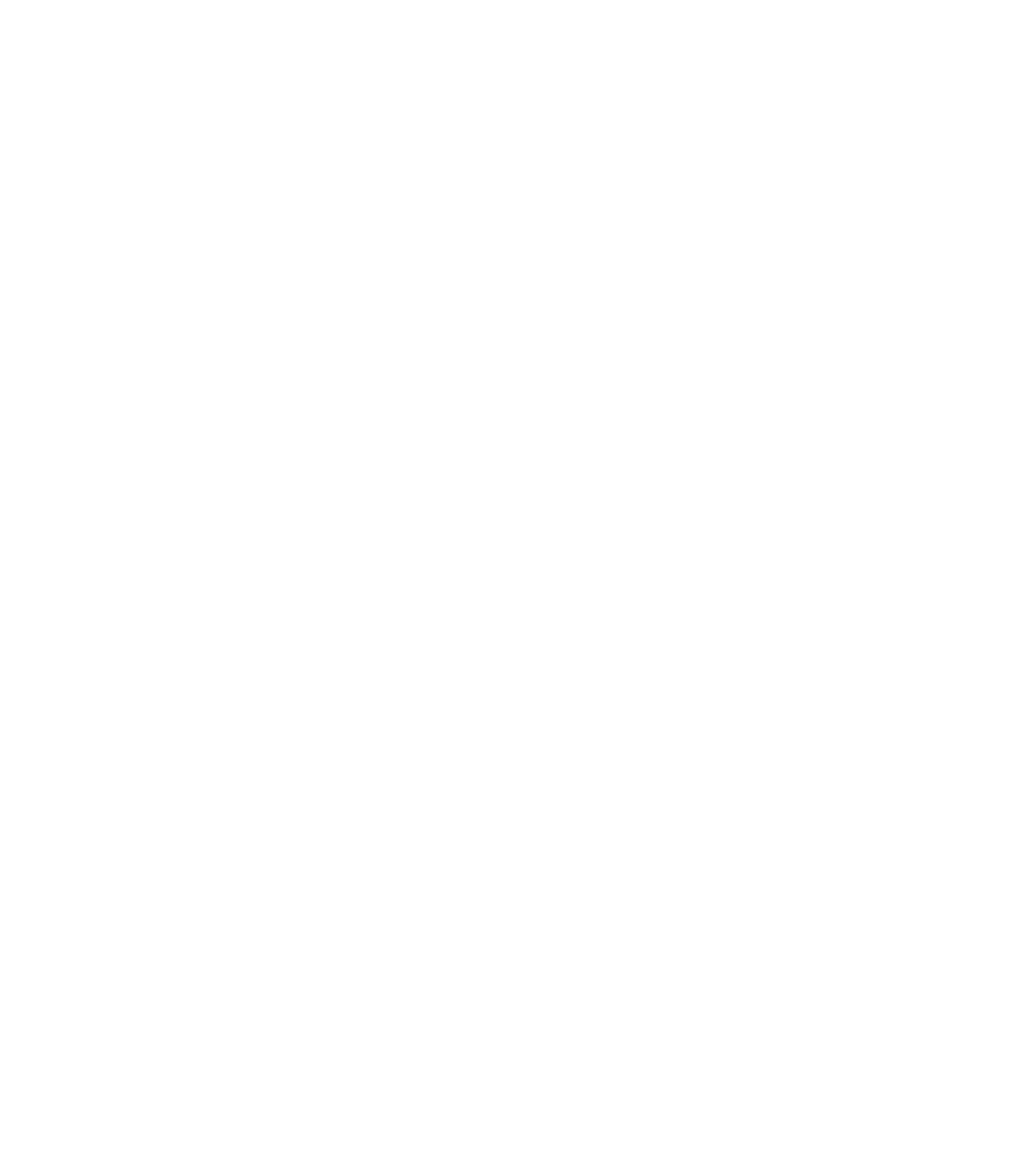
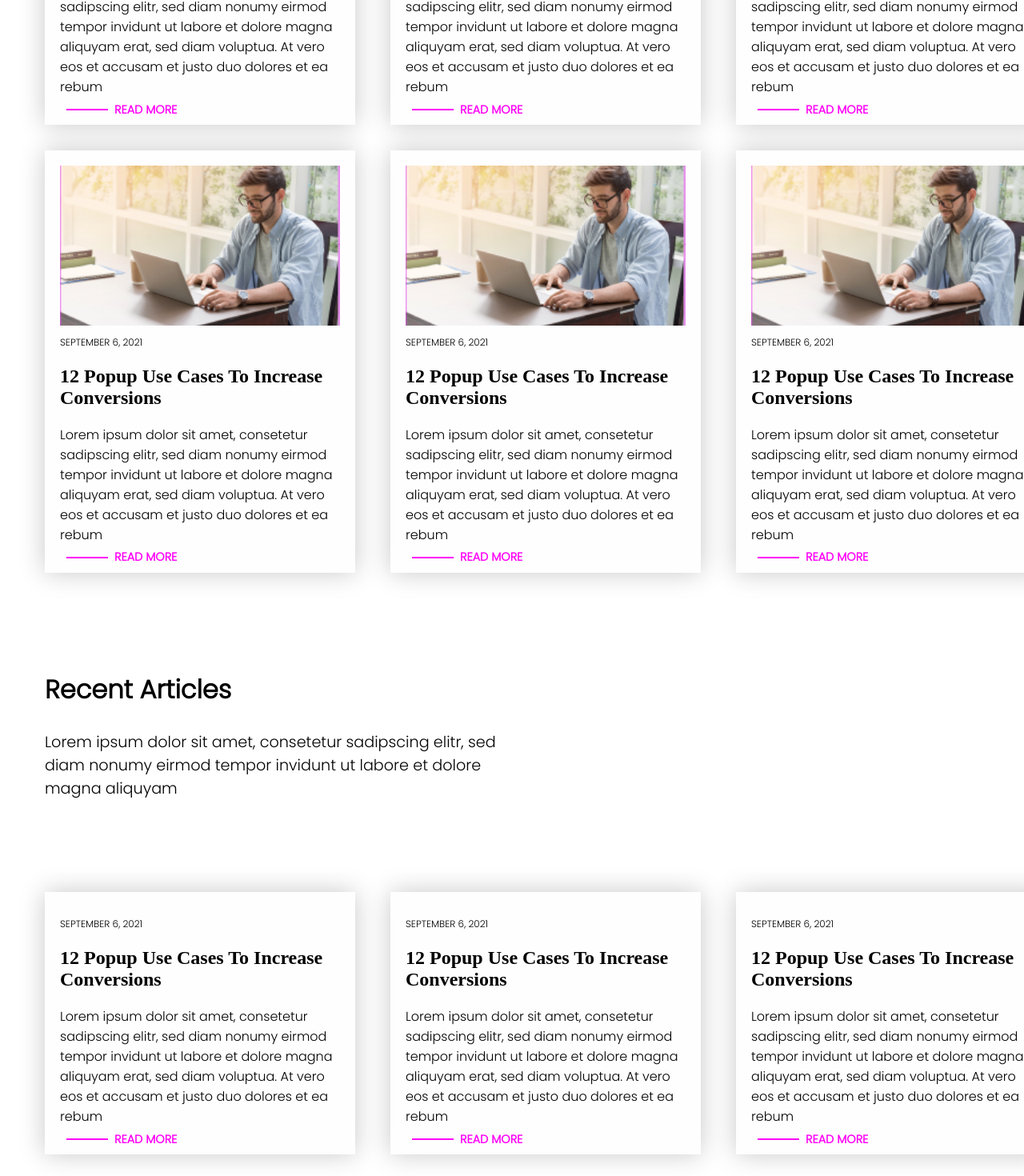
Before and after one commit to heiscostly/paddle-frontend-assessment, a Next.js app: page /blog in a window 1280 px wide. Shown: the part 1100-2570 px from the top of the page at 80% size. Before the commit the page ends 800 px from the top, so only its background shows below. Built offline with nearby package versions, Linux system fonts and the light colour scheme.

Commit message:
Done with recent post in the blog section

```diff
--- /dev/null
+++ b/components/BlogSection/BlogPost/BlogPost.jsx
@@ -0,0 +1,36 @@
+import React from "react";
+import { BlogPostContainer } from "./BlogPostStyle";
+
+function BlogPost({ image, title, description, date, id }) {
+  return (
+    <BlogPostContainer>
+      <div key={id} className="card-wrapper">
+        {image && (
+          <div
+            className="card-image"
+            style={{
+              backgroundImage: `url(${image})`,
+              backgroundRepeat: "no-repeat",
+              backgroundPosition: "center",
+              backgroundSize: "cover",
+              width: "100%",
+              height: "200px",
+            }}
+          ></div>
+        )}
+
+        <div className="card-content">
+          <p className="tag">{date}</p>
+          <h2>{title}</h2>
+          <p>{description}</p>
+        </div>
+        <div className="sec">
+          <span></span>
+          <h4>READ MORE</h4>
+        </div>
+      </div>
+    </BlogPostContainer>
+  );
+}
+
+export default BlogPost;
--- /dev/null
+++ b/components/BlogSection/BlogPost/BlogPostStyle.js
@@ -0,0 +1,38 @@
+import styled from "styled-components";
+export const BlogPostContainer = styled.div`
+  .card-wrapper {
+    background: #fefefe 0% 0% no-repeat padding-box;
+    box-shadow: 0px 0px 30px #00000038;
+    opacity: 1;
+    width: 350px;
+    padding: 19px;
+    position: relative;
+    .card-content {
+      .tag {
+        font-size: 12px;
+        font-family: "Poppins", sans-serif;
+      }
+      p {
+        font-size: 16px;
+        font-family: "Poppins", sans-serif;
+      }
+    }
+    .sec {
+      display: flex;
+      justify-content: center;
+      align-items: center;
+      position: absolute;
+      bottom: -11px;
+      span {
+        width: 50px;
+        border: 1px solid #ff00f7;
+        margin: 0.5rem;
+      }
+      h4 {
+        font-size: 0.9rem;
+        font-family: "Poppins", sans-serif;
+        color: #ff00f7;
+      }
+    }
+  }
+`;
--- /dev/null
+++ b/components/BlogSection/Recent/Recent.jsx
@@ -0,0 +1,18 @@
+import React from "react";
+import { RecentWrapper } from "./RecentStyle";
+import BlogPost from "../BlogPost/BlogPost";
+function Recent({ data }) {
+  return (
+    <RecentWrapper>
+      <div>
+        <h2>Recent Articles</h2>
+        <p>
+          Lorem ipsum dolor sit amet, consetetur sadipscing elitr, sed diam
+          nonumy eirmod tempor invidunt ut labore et dolore magna aliquyam
+        </p>
+      </div>
+    </RecentWrapper>
+  );
+}
+
+export default Recent;
--- /dev/null
+++ b/components/BlogSection/Recent/RecentStyle.js
@@ -0,0 +1,18 @@
+import styled from "styled-components";
+export const RecentWrapper = styled.div`
+  width: 100%;
+  div {
+    padding: 3rem;
+    h2 {
+      font-size: 2rem;
+      font-family: "Poppins", sans-serif;
+      font-weight: 700;
+    }
+    p {
+      font-size: 1.2rem;
+      font-family: "Poppins", sans-serif;
+      font-weight: 400;
+      width: 50%;
+    }
+  }
+`;
--- a/data/data.js
+++ b/data/data.js
@@ -4,8 +4,8 @@
     title: "12 Popup Use Cases To Increase Conversions",
     description:
       "Lorem ipsum dolor sit amet, consetetur sadipscing elitr, sed diam nonumy eirmod tempor invidunt ut labore et dolore magna aliquyam erat, sed diam voluptua. At vero eos et accusam et justo duo dolores et ea rebum",
-    image: "https://via.placeholder.com/150",
-    date: "SEPTEMBER 6, 2021 ",
+    image: "./img/user.png",
+    date: "SEPTEMBER 6, 2021",
     tag: ".FEATURED ARTICLE",
     affiliate: ".AFFILATE",
   },
@@ -14,7 +14,7 @@
     title: "12 Popup Use Cases To Increase Conversions",
     description:
       "Lorem ipsum dolor sit amet, consetetur sadipscing elitr, sed diam nonumy eirmod tempor invidunt ut labore et dolore magna aliquyam erat, sed diam voluptua. At vero eos et accusam et justo duo dolores et ea rebum",
-    image: "https://via.placeholder.com/150",
+    image: "./img/user.png",
     date: "SEPTEMBER 6, 2021 ",
     tag: ".FEATURED ARTICLE",
     affiliate: ".AFFILATE",
@@ -24,7 +24,7 @@
     title: "12 Popup Use Cases To Increase Conversions",
     description:
       "Lorem ipsum dolor sit amet, consetetur sadipscing elitr, sed diam nonumy eirmod tempor invidunt ut labore et dolore magna aliquyam erat, sed diam voluptua. At vero eos et accusam et justo duo dolores et ea rebum",
-    image: "https://via.placeholder.com/150",
+    image: "./img/user.png",
     date: "SEPTEMBER 6, 2021 ",
     tag: ".FEATURED ARTICLE",
     affiliate: ".AFFILATE",
@@ -34,7 +34,7 @@
     title: "12 Popup Use Cases To Increase Conversions",
     description:
       "Lorem ipsum dolor sit amet, consetetur sadipscing elitr, sed diam nonumy eirmod tempor invidunt ut labore et dolore magna aliquyam erat, sed diam voluptua. At vero eos et accusam et justo duo dolores et ea rebum",
-    image: "https://via.placeholder.com/150",
+    image: "./img/user.png",
     date: "SEPTEMBER 6, 2021 ",
     tag: ".FEATURED ARTICLE",
     affiliate: ".AFFILATE",
@@ -44,7 +44,7 @@
     title: "12 Popup Use Cases To Increase Conversions",
     description:
       "Lorem ipsum dolor sit amet, consetetur sadipscing elitr, sed diam nonumy eirmod tempor invidunt ut labore et dolore magna aliquyam erat, sed diam voluptua. At vero eos et accusam et justo duo dolores et ea rebum",
-    image: "https://via.placeholder.com/150",
+    image: "./img/user.png",
     date: "SEPTEMBER 6, 2021 ",
     tag: ".FEATURED ARTICLE",
     affiliate: ".AFFILATE",
@@ -54,9 +54,41 @@
     title: "12 Popup Use Cases To Increase Conversions",
     description:
       "Lorem ipsum dolor sit amet, consetetur sadipscing elitr, sed diam nonumy eirmod tempor invidunt ut labore et dolore magna aliquyam erat, sed diam voluptua. At vero eos et accusam et justo duo dolores et ea rebum",
-    image: "https://via.placeholder.com/150",
+    image: "./img/user.png",
     date: "SEPTEMBER 6, 2021 ",
     tag: ".FEATURED ARTICLE",
     affiliate: ".AFFILATE",
   },
 ];
+export const recentData = [
+  {
+    id: 1,
+    title: "12 Popup Use Cases To Increase Conversions",
+    description:
+      "Lorem ipsum dolor sit amet, consetetur sadipscing elitr, sed diam nonumy eirmod tempor invidunt ut labore et dolore magna aliquyam erat, sed diam voluptua. At vero eos et accusam et justo duo dolores et ea rebum",
+
+    date: "SEPTEMBER 6, 2021",
+    tag: ".FEATURED ARTICLE",
+    affiliate: ".AFFILATE",
+  },
+  {
+    id: 2,
+    title: "12 Popup Use Cases To Increase Conversions",
+    description:
+      "Lorem ipsum dolor sit amet, consetetur sadipscing elitr, sed diam nonumy eirmod tempor invidunt ut labore et dolore magna aliquyam erat, sed diam voluptua. At vero eos et accusam et justo duo dolores et ea rebum",
+
+    date: "SEPTEMBER 6, 2021 ",
+    tag: ".FEATURED ARTICLE",
+    affiliate: ".AFFILATE",
+  },
+  {
+    id: 3,
+    title: "12 Popup Use Cases To Increase Conversions",
+    description:
+      "Lorem ipsum dolor sit amet, consetetur sadipscing elitr, sed diam nonumy eirmod tempor invidunt ut labore et dolore magna aliquyam erat, sed diam voluptua. At vero eos et accusam et justo duo dolores et ea rebum",
+
+    date: "SEPTEMBER 6, 2021 ",
+    tag: ".FEATURED ARTICLE",
+    affiliate: ".AFFILATE",
+  },
+];
--- a/pages/blog.js
+++ b/pages/blog.js
@@ -2,7 +2,17 @@
 import React from "react";
 import Top from "../components/BlogSection/Top/Top";
 import Latest from "../components/BlogSection/Latest/Latest";
-
+import BlogPost from "../components/BlogSection/BlogPost/BlogPost";
+import Recent from "../components/BlogSection/Recent/Recent";
+import styled from "styled-components";
+import { blogData, recentData } from "../data/data";
+export const BlogPostContainer = styled.div`
+  width: 100%;
+  padding: 3rem;
+  display: grid;
+  grid-template-columns: 1fr 1fr 1fr;
+  grid-gap: 2rem;
+`;
 function blog() {
   return (
     <div>
@@ -11,6 +21,17 @@
       </Head>
       <Top />
       <Latest />
+      <BlogPostContainer>
+        {blogData.map((blog) => (
+          <BlogPost key={blog.id} {...blog} />
+        ))}
+      </BlogPostContainer>
+      <Recent />
+      <BlogPostContainer>
+        {recentData.map((recent) => (
+          <BlogPost key={recent.id} {...recent} />
+        ))}
+      </BlogPostContainer>
     </div>
   );
 }
```
Also changed, not shown: public/img/user.png (added).
